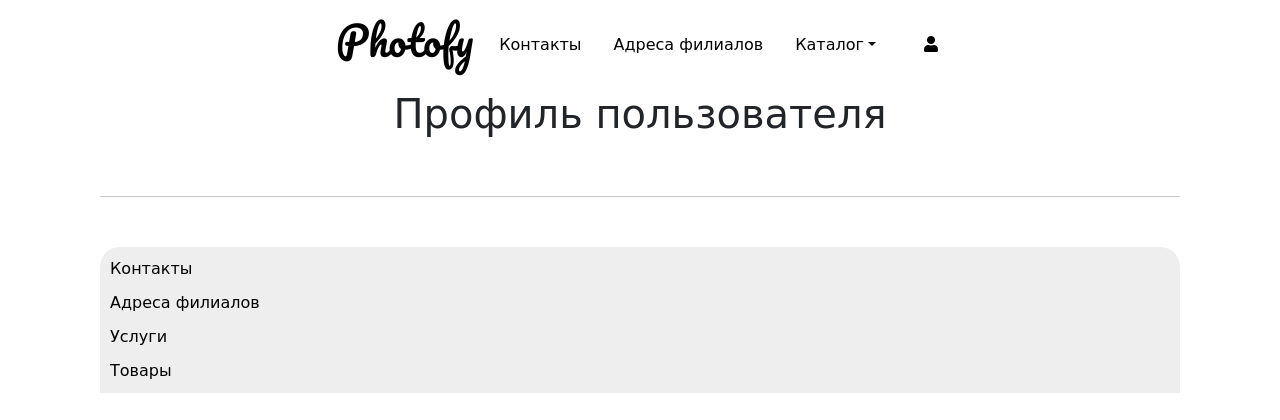
After one commit to amaterasuxgod/dd, a Django app: page /home/dashboard/ in a window 1280 px wide. The commit adds this page. Shown: the top 420 px of the page. Run offline with Django 4.2, Linux system fonts and the light colour scheme; a user stored in the database is signed in; some web fonts are replaced.

Commit message:
feat:added functionality

```diff
--- a/photo/module1/models.py
+++ b/photo/module1/models.py
@@ -94,32 +94,21 @@
 
 
 class Order(models.Model):
-    facility = models.ForeignKey(Facility_type, related_name='facilities', on_delete=models.RESTRICT)
     client = models.ForeignKey(UserBase, related_name='client', on_delete=models.CASCADE)
     created = models.DateTimeField(auto_now_add=True)
     updated = models.DateTimeField(auto_now=True)
     paid = models.BooleanField(default=False)
-    urgency_rate = models.IntegerField(default = 3)
-    is_urgent = models.BooleanField(default=False)
 
     class Meta:
         ordering = ('-created',)
         verbose_name = 'Заказ'
         verbose_name_plural = 'Заказы'
 
-    def __init__(self):
-        self.client.orders()
+    def get_total_cost(self):
+            return sum(order.price for order in self.services.all())
 
     def __str__(self):
         return 'Order {}'.format(self.id)
-
-
-    def get_total_cost(self):
-        if self.urgency_rate < 3:
-            self.is_urgent = True
-            return sum(service.get_total_price() for service in self.services.all())*2
-        else:
-            return sum(service.get_total_price() for service in self.services.all())
 
 
 
@@ -132,9 +121,6 @@
     category = models.CharField(max_length=32, choices=CHOICES, default='good')
     description = models.TextField(verbose_name=_("description"), help_text=_("Not required"), blank=True)
     image = models.ImageField(verbose_name='image', help_text=_("Upload a product image"), default="photos/photo-roll.png", upload_to="photos/")
-    number_of_photos = models.IntegerField(default=1)
-    paper_type = models.CharField(verbose_name=_("paper type"), help_text=_("Required"), max_length=255, blank=True)
-    photo_format =  models.CharField(verbose_name=_("photo format"), help_text=_("Required"), max_length=255, blank=True)
     regular_price = models.FloatField(verbose_name=_("Regular price"), help_text=_("Максимально 10 цифр"))
     created_at = models.DateTimeField(_("Created at"), auto_now_add=True, editable=False)
     updated_at = models.DateTimeField(_("Updated at"), auto_now_add=True)
@@ -145,18 +131,35 @@
         verbose_name_plural = 'Сервисы'
 
 
-
-    def get_total_price(self):
-        self.regular_price = self.regular_price * self.number_of_photos
-
-
-        if self.number_of_photos > 20:
-            self.regular_price = self.regular_price * 0.90
-
-
     def __str__(self):
         return self.title
 
 class OrderService(models.Model):
     order = models.ForeignKey(Order, related_name='order', on_delete=models.CASCADE)
     service = models.ForeignKey(Services, related_name='service', on_delete=models.CASCADE)
+    urgency_rate = models.IntegerField(default = 3)
+    facility = models.ForeignKey(Facility_type, related_name='facilities', on_delete=models.RESTRICT, default=None)
+    is_urgent = models.BooleanField(default=False)
+    number_of_photos = models.IntegerField(default=1)
+    paper_type = models.CharField(verbose_name=_("paper type"), help_text=_("Required"), max_length=255, blank=True)
+    photo_format =  models.CharField(verbose_name=_("photo format"), help_text=_("Required"), max_length=255, blank=True)
+    price = models.FloatField(verbose_name=_("total price"), help_text=_("Максимально 10 цифр"), default=None)
+
+    class Meta:
+        verbose_name = 'Детали заказа'
+        verbose_name_plural = 'Детали заказов'
+
+
+    def get_total_price(self):
+
+
+        self.price = self.price * self.number_of_photos
+
+
+        if self.number_of_photos > 20:
+            self.price = self.price * 0.90
+
+
+        if self.urgency_rate < 3:
+            self.is_urgent = True
+            self.price = self.price * 2
--- a/photo/module1/urls.py
+++ b/photo/module1/urls.py
@@ -1,5 +1,5 @@
 from django.urls import path
-from .views import mainView, Contacts, Adresses, account_register, ItemDetailView, Services_by_category, Goods_by_category
+from .views import mainView, Contacts, Adresses, account_register, ItemDetailView, Services_by_category, Goods_by_category, DashboardView
 from django.contrib.auth import views as auth_views
 
 
@@ -14,4 +14,5 @@
     path('register/', account_register, name="account-register"),
     path('services_by_category/', Services_by_category, name="services-by-category"),
     path('goods_by_category/', Goods_by_category, name="goods-by-category"),
+    path('dashboard/', DashboardView, name="dashboard"),
 ]
--- a/photo/module1/views.py
+++ b/photo/module1/views.py
@@ -1,6 +1,6 @@
 from django.shortcuts import render, redirect
 from django.views.generic import ListView, DetailView
-from .models import Services
+from .models import Services, UserBase
 from django.contrib.auth.decorators import login_required
 from .forms import RegistrationForm
 from django.http.response import HttpResponse
@@ -49,6 +49,13 @@
 
 
 
+def DashboardView(request):
+    if request.user.is_authenticated:
+        return render(request, 'dashboard.html')
+    else:
+        return redirect('/home/login/')
+
+
 
 class mainView(ListView):
     model = Services
--- a/photo/static/styles/style.css
+++ b/photo/static/styles/style.css
@@ -88,8 +88,7 @@
 }
 
 .products-section > div:hover {
-    border-radius: 20px;
-    border: 2px solid gray;
+    border-radius: 30px;
 }
 
 .products-section-item a {
--- a/photo/templates/base.html
+++ b/photo/templates/base.html
@@ -32,7 +32,7 @@
               <li><a class="dropdown-item" href="{% url 'module1:goods-by-category'%}">Товары</a></li>
             </ul>
             <li class="nav-item">
-              <a class="nav-link nav-link1" href="{% url 'module1:login'%}"><i class="fas fa-user ms-3"></i></a>
+              <a class="nav-link nav-link1" href="{% url 'module1:dashboard'%}"><i class="fas fa-user ms-3"></i></a>
             </li>
           </li>
         </ul>
--- /dev/null
+++ b/photo/templates/dashboard.html
@@ -0,0 +1,12 @@
+{% extends 'base.html' %}
+{% load static %}
+{% block content %}
+<div class="container-fluid">
+    <div class="row">
+        <div class="col-md-12 d-flex align-items-center justify-content-center">
+           <h1>Профиль пользователя</b>
+
+        </div>
+    </div>
+</div>
+{% endblock content %}
```
Also changed, not shown: photo/db.sqlite3, photo/module1/migrations/0008_alter_orderservice_options_remove_order_facility_and_more.py (added).
